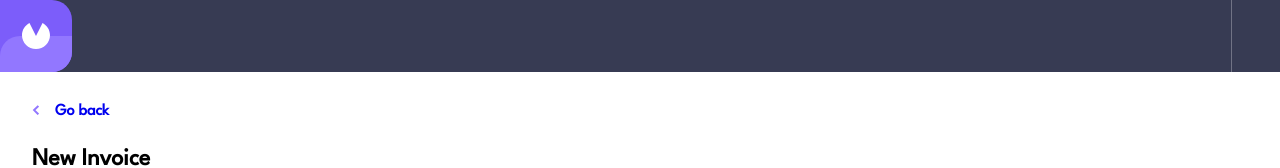
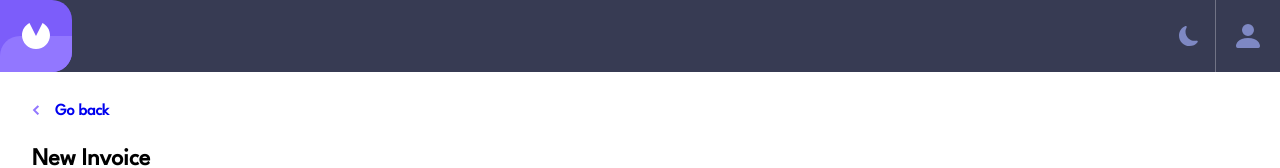
Before and after one commit to Absolam/invoice-react, a React (Create React App) app: page /create in a window 1280 px wide. Shown: the top 168 px of the page. Built offline with nearby package versions, Linux system fonts and the light colour scheme.

Commit message:
fixed header logos

```diff
--- a/src/index.css
+++ b/src/index.css
@@ -72,14 +72,14 @@ body {
   width: 32px;
   height: 32px;
   color: #7e88c3;
-  padding: 0 1.5rem;
+  margin: 1rem;
 }
 
 .icon-moon {
   width: 20px;
   height: 20px;
   color: #7e88c3;
-  padding: 0 1.5rem;
+  margin: 1rem;
   cursor: pointer;
 }
 
```
